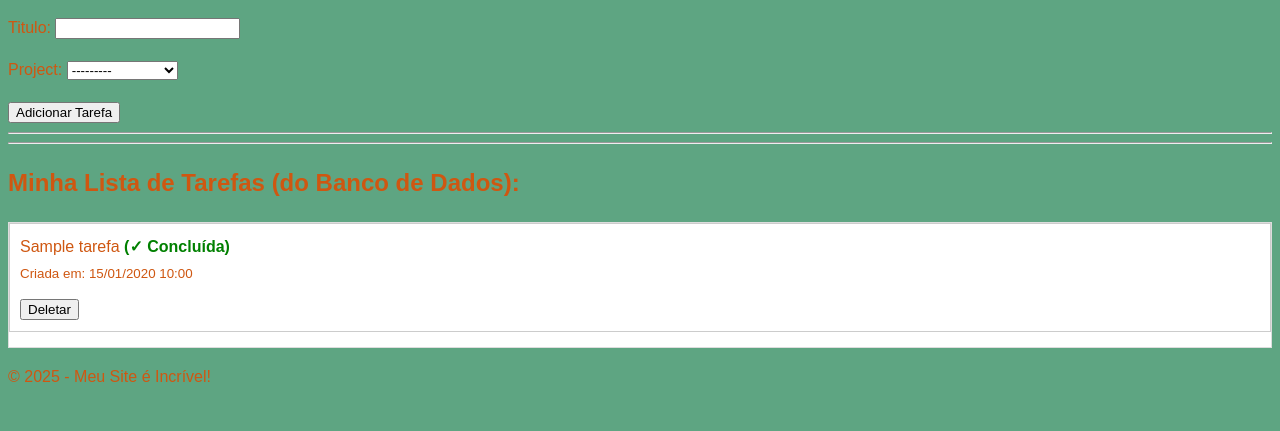
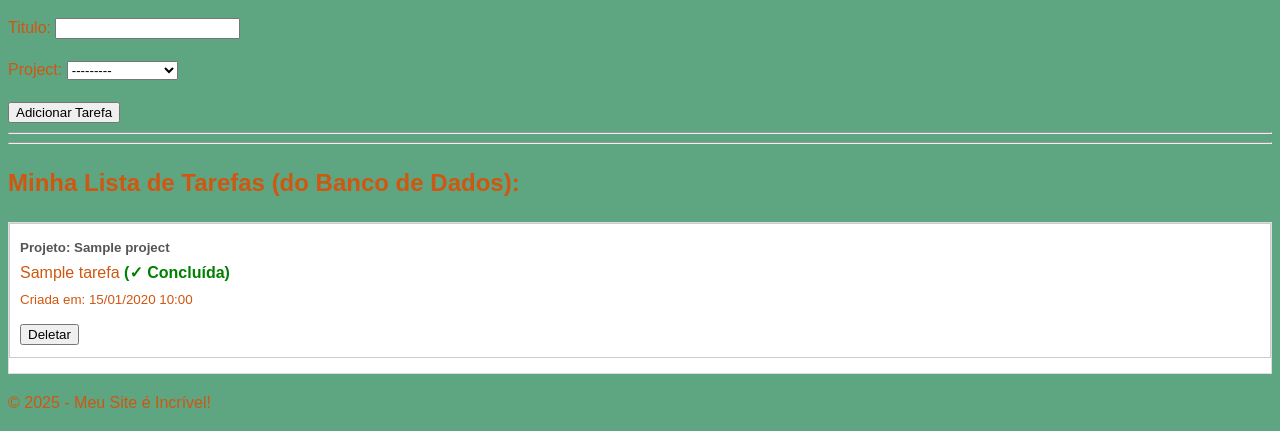
Before and after one commit to michelechelymodas-wq/Curso-Softex-Python-Djando, a Django app: page / in a window 1280 px wide. Shown: the part 425-856 px from the top of the page. Before the commit the page ends 807 px from the top, so only its background shows below. Run offline with Django 5.2, Linux system fonts and the light colour scheme; a user stored in the database is signed in; tables that the repository leaves empty hold one stand-in row (values such as "Sample post").

Commit message:
Update home.html

```diff
--- a/modulo4/templates/home.html
+++ b/modulo4/templates/home.html
@@ -20,7 +20,7 @@
     </ul>
 
     {% if nome_usuario == 'Júnior' %}
-     <p>Este é  um conteúdo especial para o Júnior!</p>
+     <p>Este é  um conteúdo especial para o Michele!</p>
     {% endif %}
 
 
@@ -42,6 +42,10 @@
     <ul style="list-style: none; padding: 0;">
         {% for tarefa in tarefas %}
             <li style="margin-bottom: 15px; border: 1px solid #ccc; padding: 10px;">
+                <small style="font-weight: bold; color: #555;">
+                 Projeto: {{ tarefa.project.titulo }}
+               </small>
+            <br>
 
                 {{ tarefa.titulo }}
 
```
